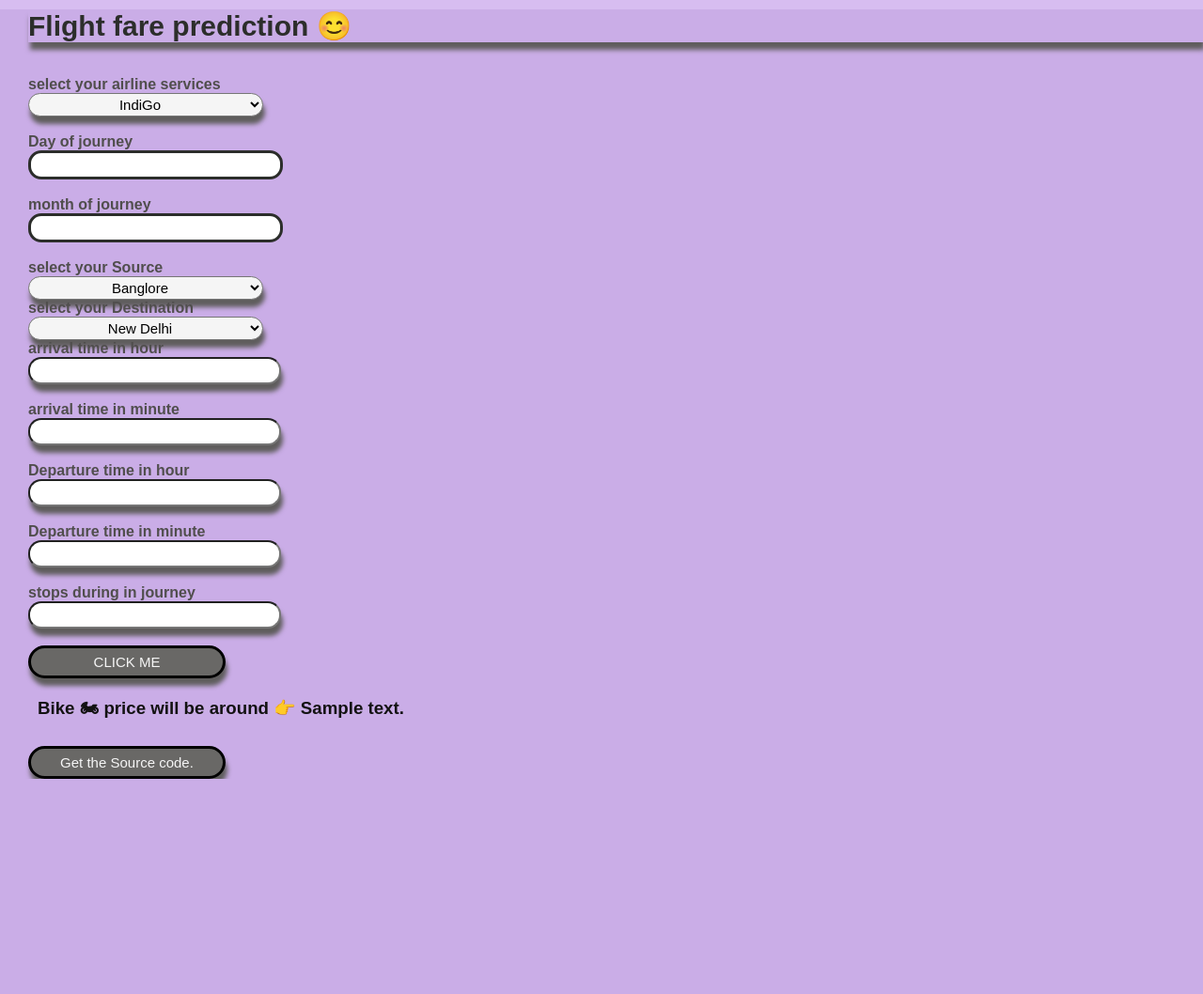
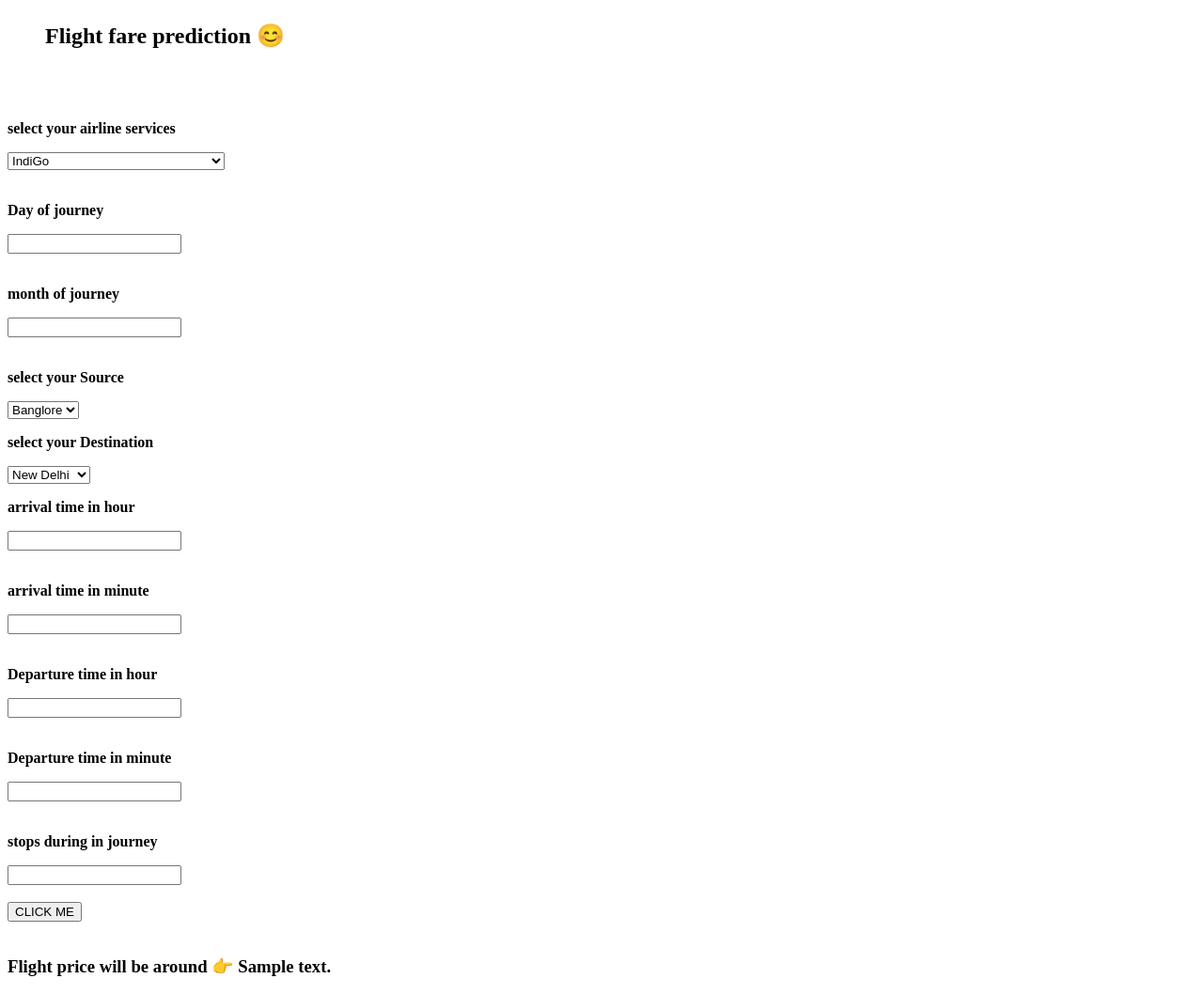
Before and after one commit to Lally12345/Flight-fare-prediction, a Flask app: template templates/index.html in a window 1280 px wide. Shown: the whole page at 94% size. Before the commit the page ends 829 px from the top, so only its background shows below. Run offline with Flask 2, Linux system fonts and the light colour scheme; the template is opened without the code that fills it: most values are stand-ins (such as "Sample title", 1, 10 or a date in 2020); parts of the project's set-up code (start-up, migrations or seed data) failed here and were passed over.

Commit message:
Update index.html

```diff
--- a/templates/index.html
+++ b/templates/index.html
@@ -80,145 +80,4 @@
 
                         <br>
                         <br>
-                        <h3 id="pred">Bike 🏍 price will be around 👉 {{ prediction_text }}<h3>
-
-                    </form>
-                    <br>
-                    <a href="https://github.com/Ranjit-Singh-786/old_bike_pricePrediction" ><button id="src">Get the Source code.</button></a>
-
-
-
-
-            </div>
-            <style>
-                * {
-                    margin:0px;
-                    padding:0px;
-                }
-                body{
-                    font-family: sans-serif;
-
-                }
-
-                body{
-                    /* background-image:linear-gradient(rgba(0,0,0,0.2),rgba(0,0,0,0.2)),url(plant.jpg); */
-                    height:100vh;
-                    background-color: rgb(215, 189, 240);
-                    background-size:cover;
-                    background-attachment: fixed;
-
-                }
-                #cls {
-                    color:rgb(80, 78, 77);
-
-                    background-color: rgb(202, 173, 231);
-                }
-                #formm{
-                   margin-top: 10px;
-                margin-bottom: 0px;
-                    background-color:transparent;
-                    margin-left: 30px;
-
-
-                }
-                #main_h{
-
-                    color:rgb(44, 46, 43);
-                    font-size: 30px;
-                    box-shadow: 2px 8px 5px rgb(95, 93, 93);
-
-                }
-                #par2{
-                    font-size: 22px;
-                    color: rgb(187, 130, 33);
-                    font-size: 18px;
-                }
-                #first {
-                            border-radius: 14px;
-                            height: 25px;
-                            font-size: 20px;
-                            border:solid rgb(44, 46, 43)
-                            /* text-align: center;
-                            box-shadow: 2px 8px 5px rgb(133, 130, 130); */
-
-                        }
-                        #btn:hover{
-                            background-color: rgb(240, 238, 230);
-                            color: rgb(19, 18, 18);
-                            border-color: transparent;
-                            border-color: rgb(14, 13, 13);
-                            box-shadow: 2px 8px 5px rgb(20, 20, 20);
-                        }
-
-                        #second {
-                            border-radius: 14px;
-                            height: 25px;
-                            font-size: 20px;
-                            text-align: center;
-                            box-shadow: 2px 8px 5px rgb(95, 93, 93);
-
-                        }
-
-                        #third {
-                            border-radius: 14px;
-                            height: 25px;
-                            font-size: 20px;
-                            text-align: center;
-                            box-shadow: 2px 8px 5px rgb(95, 93, 93);
-
-                        }
-
-                        #forth {
-                            border-radius: 14px;
-                            height: 25px;
-                            font-size: 20px;
-                            text-align: center;
-                            box-shadow: 2px 8px 5px rgb(95, 93, 93);
-                        }
-                        #fifth {
-                            /* text-decoration:none; */
-                            box-shadow: 2px 8px 5px rgb(95, 93, 93);
-                            background-color: whitesmoke;
-                            border-radius: 14px;
-                            height: 25px;
-                            font-size: 15px;
-                            width: 250px;
-                            text-align: center;
-                        }
-                        #btn{
-                            border: 3px solid black;
-                            border-radius: 50px;
-                            background-color:rgb(105, 104, 102);
-                            width: 210px;
-                            height: 35px;
-                            font-size: 15px;
-                            color: whitesmoke;
-                            box-shadow: 2px 8px 5px rgb(95, 93, 93);
-
-                        }
-                        #pred{
-                            margin-left: 10px;
-                            color: rgb(19, 18, 18);
-                        }
-                        #src{
-                            border: 3px solid black;
-                            border-radius: 50px;
-                            background-color:rgb(105, 104, 102);
-                            width: 210px;
-                            height: 35px;
-                            font-size: 15px;
-                            color: whitesmoke;
-                            box-shadow: 2px 8px 5px rgb(95, 93, 93);
-
-                        }
-                        #src:hover{
-                            background-color: rgb(240, 238, 230);
-                            color: rgb(19, 18, 18);
-                            border-color: transparent;
-                            border-color: rgb(14, 13, 13);
-                            box-shadow: 2px 8px 5px rgb(20, 20, 20);
-                        }
-                </style>
-
-</body>
-</html>
+                        <h3 id="pred">Flight price will be around 👉 {{ prediction_text }}<h3>
```
